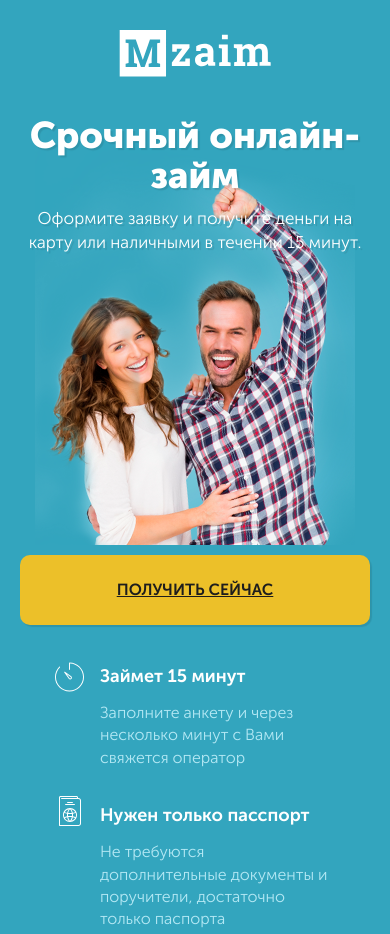
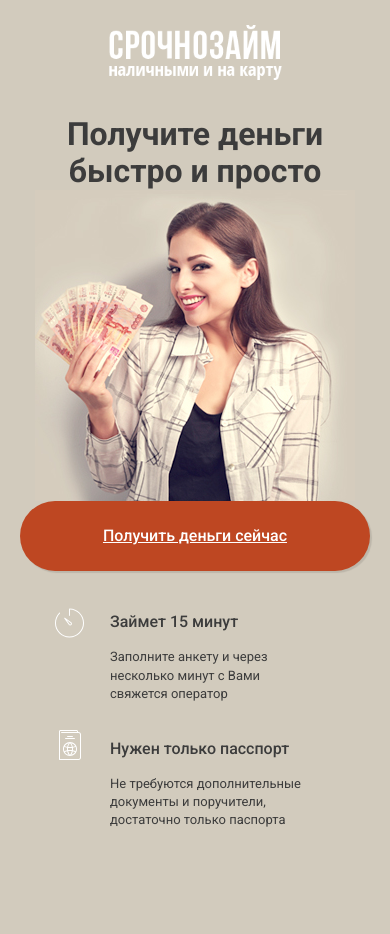
Before and after one commit to quicklead/SrochnoZaimPreland, a website built with webpack: page public/index.html in a window 390 px wide. Shown: the top 934 px of the page. Built offline with nearby package versions, Linux system fonts and the light colour scheme.

Commit message:
Фулл адаптив и ПП

```diff
--- a/public/css/base.css
+++ b/public/css/base.css
@@ -1,37 +1,18 @@
-@font-face {
-  font-family: "MuseoSans";
-  src: url("../fonts/MuseoSansRegular.woff")  format("woff");
-  font-weight: 300;
-  font-style: normal;
-}
-
-@font-face {
-  font-family: "MuseoSans";
-  src: url("../fonts/MuseoSansBold.woff") format("woff");
-  font-weight: 700;
-  font-style: normal;
-}
-
-@font-face {
-  font-family: "MuseoSans";
-  src: url("../fonts/MuseoSansBlack.woff") format("woff");
-  font-weight: 900;
-  font-style: normal;
-}
+@import url('https://fonts.googleapis.com/css?family=Roboto:400,500,700&display=swap&subset=cyrillic');
 
 body {
   margin: 0;
   padding: 0;
 
   color: #494949;
-  font-family: "MuseoSans", "Arial", sans-serif;
+  font-family: "Roboto", "Arial", sans-serif;
   font-size: 16px;
   font-weight: 400;
   line-height: 1.4;
 }
 
 .container {
-  max-width: 1320px;
+  max-width: 1220px;
   margin: 0 auto;
   padding: 0 20px;
 }
--- a/public/css/style.css
+++ b/public/css/style.css
@@ -3,13 +3,14 @@
 
 
 body {
-  background-color: #33a5be;
+  color: #3c3c3c;
+  background-color: #d2cbbd;
 }
 
 
 .header {
-  padding-top: 125px;
-  margin-bottom: 110px;
+  padding-top: 85px;
+  margin-bottom: 60px;
 }
 
 @media(max-width:1024px) {
@@ -32,13 +33,13 @@ body {
 
 .main-title {
   margin: 0;
-  margin-bottom: 25px;
+  margin-bottom: 35px;
 
   font-family: inherit;
   font-size: 48px;
-  font-weight: 900;
-  color: #ffffff;
-  text-shadow: 2px 2px 1px rgba(0, 0, 0, 0.1);
+  line-height: 50px;
+  font-weight: 700;
+  color: #3c3c3c;
 }
 
 @media(max-width:1024px) {
@@ -51,9 +52,15 @@ body {
   .main-title {
     margin-bottom: 11px;
 
-    font-size: 37px;
-    line-height: 40px;
+    font-size: 32px;
+    line-height: 37px;
     text-align: center;
+  }
+}
+
+@media(max-width:425px) {
+  .main-title {
+    margin-bottom: 311px;
   }
 }
 
@@ -73,10 +80,10 @@ body {
   margin: 0;
   margin-bottom: 60px;
 
-  font-size: 24px;
-  font-weight: 300;
-  color: #ffffff;
-  text-shadow: 2px 2px 1px rgba(0, 0, 0, 0.1);
+  font-size: 18px;
+  line-height: 32px;
+  font-weight: 400;
+  color: #3c3c3c;
 }
 
 @media(max-width:1024px) {
@@ -90,24 +97,29 @@ body {
   }
 }
 
+@media(max-width:425px) {
+  .section__content {
+    display: none;
+  }
+}
+
 .button {
   @apply --button-reset;
 
   display: block;
-  max-width: 300px;
+  max-width: 280px;
   width: 100%;
   padding: 30px 10px;
 
   font: inherit;
-  color: #1d1d1d;
-  font-weight: 700;
+  color: #ffffff;
+  font-weight: 500;
   font-size: 16px;
   line-height: 20px;
   text-align: center;
-  text-transform: uppercase;
 
-  border-radius: 10px;
-  background-color: #ecc029;
+  border-radius: 40px;
+  background-color: #be4722;
   box-shadow: 2px 2px 1px rgba(0, 0, 0, 0.1);
 }
 
@@ -123,7 +135,7 @@ body {
 }
 
 .section__button {
-  margin-bottom: 70px;
+  margin-bottom: 100px;
 }
 
 @media(max-width:1024px) {
@@ -138,14 +150,14 @@ body {
 
   .section__button--get::before {
     position: absolute;
-    bottom: -53px;
+    bottom: -170px;
     left: 50%;
     z-index: -1;
 
     width: 320px;
     height: 551px;
 
-    background-image: url(../images/bg-mobile.png);
+    background-image: url(../images/bg_mobile.jpg);
     background-repeat: no-repeat;
 
     transform: translateX(-50%);
@@ -159,12 +171,18 @@ body {
 
   max-width: 280px;
   width: 100%;
-  padding-left: 45px;
+  padding-left: 55px;
+  margin-right: 40px;
+}
+
+.promo:last-child {
+  margin-right: 0;
 }
 
 @media(max-width:768px) {
   .promo {
     margin-bottom: 35px;
+    margin-right: 0;
   }
 
   .promo:last-child {
@@ -201,18 +219,18 @@ body {
   margin: 0;
   margin-bottom: 15px;
 
-  color: #ffffff;
-  font-size: 18px;
+  color: #3c3c3c;
+  font-size: 16px;
   line-height: 22px;
-  font-weight: 700;
+  font-weight: 500;
 }
 
 .promo__content {
   margin: 0;
 
-  font-weight: 300;
-  font-size: 16px;
-  color: #b4e8f4;
+  font-size: 13px;
+  color: #3c3c3c;
+  font-weight: 400;
 }
 
 .section__promo-wrap {
@@ -229,24 +247,25 @@ body {
 }
 
 .section {
-  padding-bottom: 157px;
+  padding-bottom: 105px;
 }
 
 .footer {
   margin: 0;
 
-  background-color: #408695;
+  background-color: #ececec;
 }
 
 .footer__container {
   padding-top: 50px;
   padding-bottom: 50px;
+
+  color: #c0bebe;
 }
 
 .footer__content {
   margin-bottom: 30px;
 
-  color: #75acb8;
   font-size: 12px;
   line-height: 18px;
   font-weight: 300;
@@ -261,7 +280,7 @@ main {
 
   background-image: url(../images/bg.png);
   background-repeat: no-repeat;
-  background-position: 71% 93%;
+  background-position: 50% 0%;
 }
 
 @media(max-width:1024px) {
--- a/public/index.html
+++ b/public/index.html
@@ -5,7 +5,7 @@
   <meta charset="UTF-8">
   <meta name="viewport" content="width=device-width, initial-scale=1.0">
   <meta http-equiv="X-UA-Compatible" content="ie=edge">
-  <title>M-Zaim</title>
+  <title></title>
 </head>
 
 <body>
@@ -14,7 +14,7 @@
     <header class="header">
       <div class="header__container container">
         <div class="logo">
-            <img src="images/logo-white.svg" width="236" height="98" alt="Лого М-займ">
+          <img src="images/logo.png" width="253" alt="Лого Срочнозайм наличными на карту">
         </div>
       </div>
     </header>
@@ -22,28 +22,31 @@
       <div class="section__container container">
         <div class="section__wrap">
           <h1 class="main-title">
-              Срочный онлайн-займ
+            Получите деньги быстро
+            и просто
           </h1>
           <p class="section__content">
-              Оформите заявку и получите деньги на карту или наличными в течении 15 минут.
+            Оформите займ на карту или наличными! <br>
+            Справки и поручители не требуются! <br>
+            Чем больше заявок — тем выше вероятность одобрения!
           </p>
 
           <a href="#" class="section__button section__button--get button">
-              Получить сейчас
+            Получить деньги сейчас
           </a>
 
           <div class="section__promo-wrap">
             <div class="promo promo--clock">
               <h2 class="promo__title">Займет 15 минут</h2>
               <p class="promo__content">
-                  Заполните анкету и через несколько минут с Вами свяжется оператор
+                Заполните анкету и через <br> несколько минут с Вами <br> свяжется оператор
               </p>
             </div>
 
             <div class="promo promo--passport">
               <h2 class="promo__title">Нужен только пасспорт</h2>
               <p class="promo__content">
-                  Не требуются дополнительные документы и поручители, достаточно только паспорта
+                Не требуются дополнительные <br> документы и поручители, <br> достаточно только паспорта
               </p>
             </div>
           </div>
```
Also changed, not shown: public/fonts/MuseoSansBlack.woff (deleted), public/fonts/MuseoSansBold.woff (deleted), public/fonts/MuseoSansRegular.woff (deleted), public/images/bg-mobile.png (deleted), public/images/bg_mobile.jpg (added), public/images/logo.png (added), 1 other file. Lines whose indentation alone changed are shown as unchanged.
